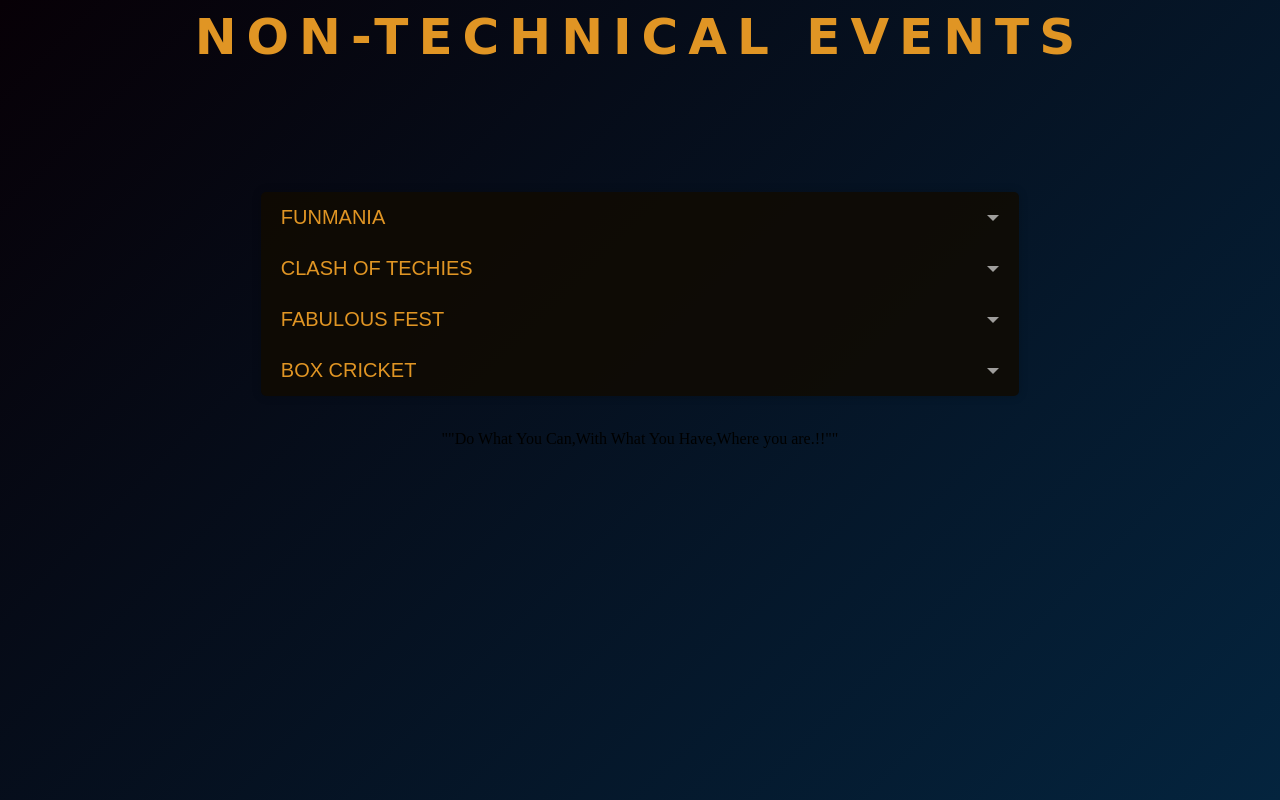
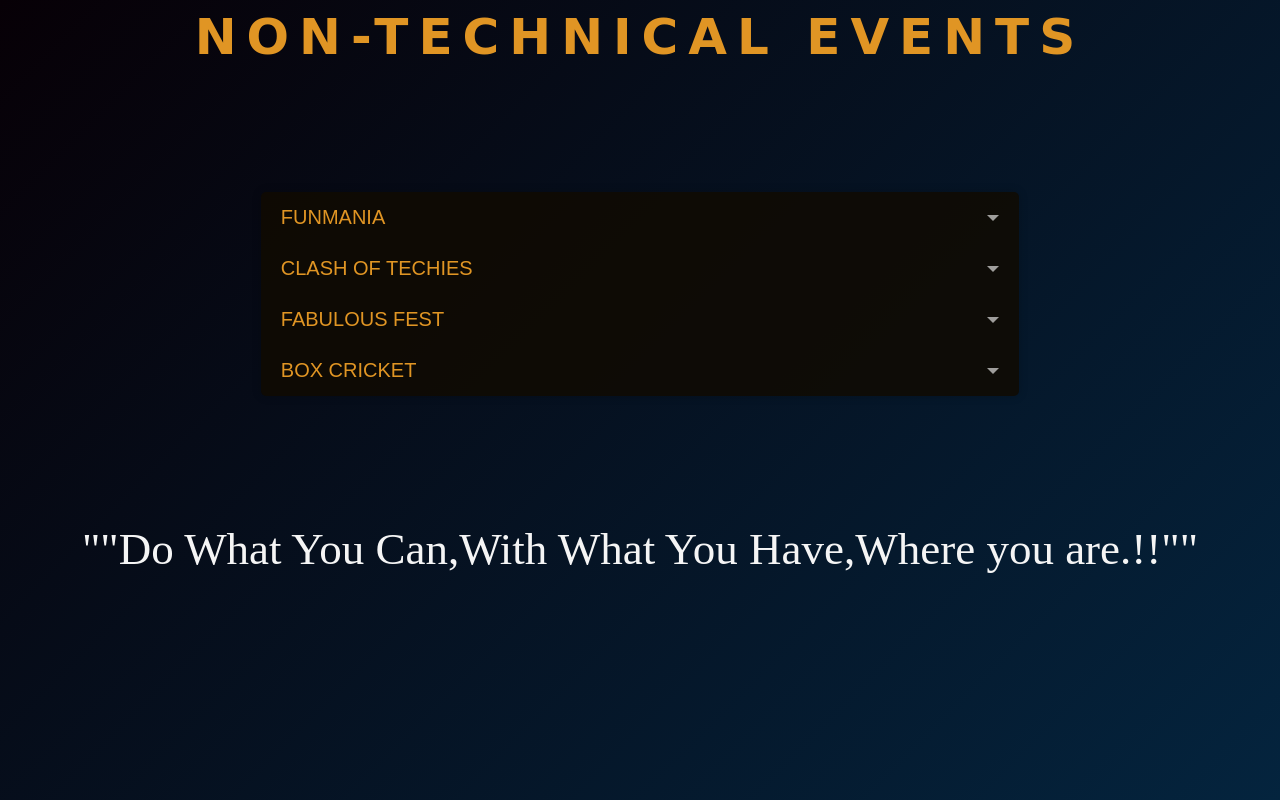
Before and after one commit to benedickraj/symposium2k22, a plain HTML site: page nontech.html in a window 1280 px wide. Drawn offline with Linux system fonts and the light colour scheme.

Commit message:
Update nontech.html

```diff
--- a/nontech.html
+++ b/nontech.html
@@ -63,7 +63,7 @@
 <div class="about">
     <h1></h1>
     <h2></h2>
-    <center><h8>""Do What You Can,With What You Have,Where you are.!!""</h8></center>
+    <center><p>""Do What You Can,With What You Have,Where you are.!!""</p></center>
 </div>
 </body>
 </html>
```
